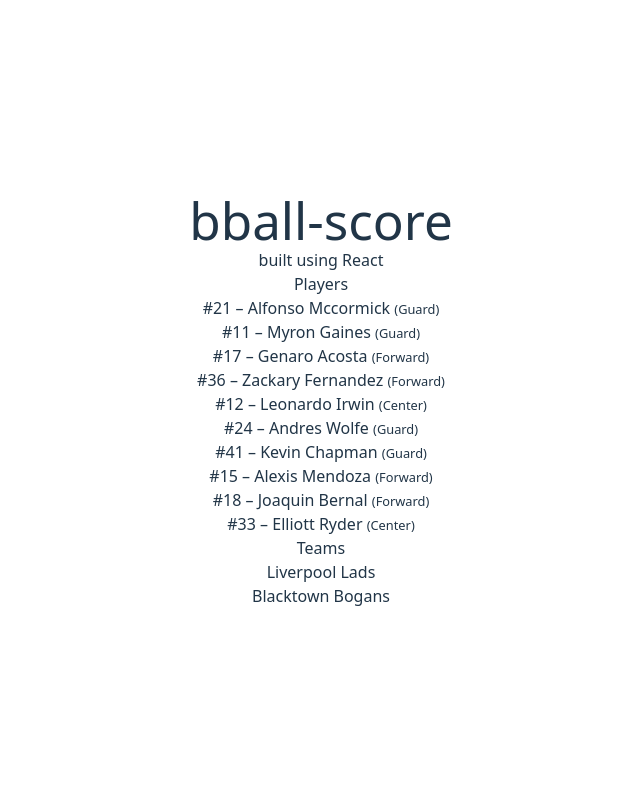
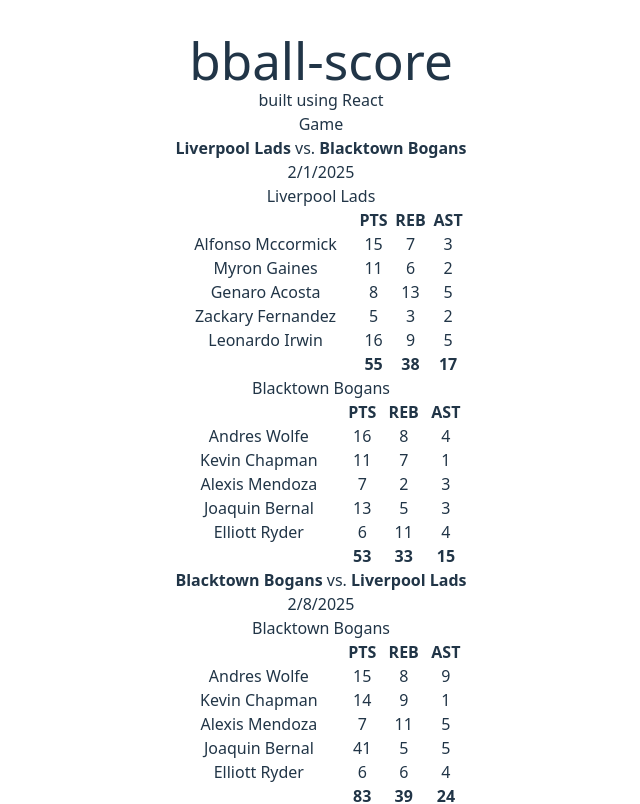
Before and after one commit to ober9k/bball-score-react, a React (Vite) app: page / in a window 1280 px wide. Shown: the top 804 px of the page, without its empty margins (319-959 px from the left). Built offline with nearby package versions, Linux system fonts and the light colour scheme.

Commit message:
Added basics for Game
Ugly, but will refactor as more pieces come.

```diff
--- a/src/App.tsx
+++ b/src/App.tsx
@@ -1,4 +1,5 @@
 import './App.css'
+import GameList from "./components/GameList.tsx";
 import PlayerList from "./components/PlayerList.tsx";
 import TeamsList from "./components/TeamsList.tsx";
 
@@ -11,6 +12,8 @@ function App() {
           built using React
         </p>
       </div>
+      <h2>Game</h2>
+      <GameList />
       <h2>Players</h2>
       <PlayerList />
       <h2>Teams</h2>
--- /dev/null
+++ b/src/components/GameList.tsx
@@ -0,0 +1,105 @@
+import { mockGames } from "../data/Games.ts";
+import { mockPlayers } from "../data/Players.ts";
+import { mockTeams } from "../data/Teams.ts";
+import type { PlayerLog } from "../types/game/PlayerLog.ts";
+import type { Team } from "../types/Team.ts";
+
+/**
+ * TEMP
+ * @param teamId
+ */
+function getTeamById(teamId: number): Team {
+  return mockTeams.find(({ id }) => id === teamId)!;
+}
+
+/**
+ * TEMP
+ * @param playerId
+ */
+function getPlayerById(playerId: number): Team {
+  return mockPlayers.find(({ id }) => id === playerId)!;
+}
+
+type Totals = {
+  points: number,
+  rebounds: number,
+  assists: number,
+}
+
+/**
+ * TEMP: NOT EFFICIENT
+ * @param playerLogs
+ */
+function getTotals(playerLogs: Array<PlayerLog>): Totals {
+  const totals = {
+    points: 0,
+    rebounds: 0,
+    assists: 0,
+  };
+
+  return playerLogs.reduce((acc: Totals, cur) => {
+    acc.points += cur.points;
+    acc.rebounds += cur.rebounds;
+    acc.assists += cur.assists;
+
+    return acc;
+  }, totals)
+}
+
+export default function GameList() {
+  const games = mockGames;
+
+  return (
+    <div>
+      <ul>
+        {games.map((game) => (
+          <li key={game.id}>
+            <p>
+              <strong>
+                {getTeamById(game.teamLogs[0].teamId).name}
+              </strong> vs. <strong>
+                {getTeamById(game.teamLogs[1].teamId).name}
+              </strong>
+            </p>
+            <p>
+              {game.date.toLocaleDateString()}
+            </p>
+            {game.teamLogs.map((teamLog) => (
+              <>
+                <h3>{getTeamById(teamLog.teamId).name}</h3>
+                <table className={"w-full"}>
+                  <thead>
+                  <tr>
+                    <th>&nbsp;</th>
+                    <th>PTS</th>
+                    <th>REB</th>
+                    <th>AST</th>
+                  </tr>
+                  </thead>
+                  <tbody>
+                  {teamLog.playerLogs.map((playerLog) => (
+                    <tr>
+                      <td>{getPlayerById(playerLog.playerId).name}</td>
+                      <td>{playerLog.points}</td>
+                      <td>{playerLog.rebounds}</td>
+                      <td>{playerLog.assists}</td>
+                    </tr>
+                  ))}
+                  </tbody>
+                  <tfoot>
+                  <tr>
+                    <th>&nbsp;</th>
+                    <th>{getTotals(teamLog.playerLogs).points}</th>
+                    <th>{getTotals(teamLog.playerLogs).rebounds}</th>
+                    <th>{getTotals(teamLog.playerLogs).assists}</th>
+                  </tr>
+                  </tfoot>
+                </table>
+              </>
+            ))}
+          </li>
+        ))}
+      </ul>
+    </div>
+  );
+}
--- /dev/null
+++ b/src/data/Games.ts
@@ -0,0 +1,69 @@
+import type { Game } from "../types/Game.ts";
+import type { PlayerLog } from "../types/game/PlayerLog.ts";
+
+function mockPlayer(id: number, playerId: number, played: boolean, points: number, rebounds: number, assists: number) {
+  return { id, playerId, played, points, rebounds, assists } as PlayerLog;
+}
+
+export const mockGames: Array<Game> = [
+  {
+    id: 1,
+    date: new Date("2025-02-01"),
+    teamLogs: [
+      {
+        id: 1,
+        teamId: 10,
+        teamScore: 55,
+        playerLogs: [
+          mockPlayer(1, 11, true, 15,  7,  3),
+          mockPlayer(1, 12, true, 11,  6,  2),
+          mockPlayer(1, 13, true,  8, 13,  5),
+          mockPlayer(1, 14, true,  5,  3,  2),
+          mockPlayer(1, 15, true, 16,  9,  5),
+        ],
+      },
+      {
+        id: 2,
+        teamId: 11,
+        teamScore: 53,
+        playerLogs: [
+          mockPlayer(1, 21, true, 16,  8,  4),
+          mockPlayer(1, 22, true, 11,  7,  1),
+          mockPlayer(1, 23, true,  7,  2,  3),
+          mockPlayer(1, 24, true, 13,  5,  3),
+          mockPlayer(1, 25, true,  6, 11,  4),
+        ],
+      },
+    ],
+  },
+  {
+    id: 2,
+    date: new Date("2025-02-08"),
+    teamLogs: [
+      {
+        id: 4,
+        teamId: 11,
+        teamScore: 83,
+        playerLogs: [
+          mockPlayer(1, 21, true, 15,  8,  9),
+          mockPlayer(1, 22, true, 14,  9,  1),
+          mockPlayer(1, 23, true,  7, 11,  5),
+          mockPlayer(1, 24, true, 41,  5,  5),
+          mockPlayer(1, 25, true,  6,  6,  4),
+        ],
+      },
+      {
+        id: 3,
+        teamId: 10,
+        teamScore: 67,
+        playerLogs: [
+          mockPlayer(1, 11, true,  9,  5,  1),
+          mockPlayer(1, 12, true, 15,  9,  4),
+          mockPlayer(1, 13, true, 11, 10, 11),
+          mockPlayer(1, 14, true,  7,  9,  1),
+          mockPlayer(1, 15, true, 25,  5,  0),
+        ],
+      },
+    ],
+  },
+];
--- /dev/null
+++ b/src/types/Game.ts
@@ -0,0 +1,7 @@
+import type { TeamLog } from "./game/TeamLog.ts";
+
+export type Game = {
+  id: number,
+  date: Date,
+  teamLogs: Array<TeamLog>,
+}
--- /dev/null
+++ b/src/types/game/PlayerLog.ts
@@ -0,0 +1,8 @@
+export type PlayerLog = {
+  id: number,
+  playerId: number,
+  played: boolean,
+  points: number,
+  rebounds: number,
+  assists: number,
+}
```
Also changed, not shown: src/types/game/TeamLog.ts (added, +8 -0 lines).
